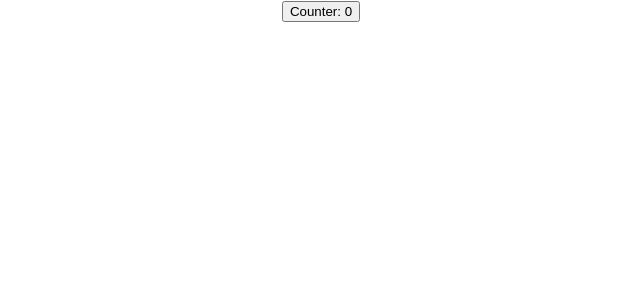
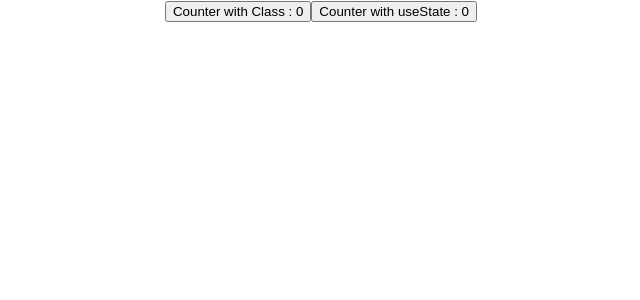
Before and after one commit to PraveenMatthewPhilip/react-code-snippets, a React (Create React App) app: page / in a window 1280 px wide. Shown: the top 300 px of the page, without its empty margins (319-959 px from the left). Built offline with nearby package versions, Linux system fonts and the light colour scheme.

Commit message:
implemented counter using useState, and restructed the project

```diff
--- a/src/App.js
+++ b/src/App.js
@@ -1,12 +1,14 @@
 import React from 'react';
 import './App.css';
 
-import CounterWithClass from './CounterWithClass'
+import ClassCounter from './hooks/useState/CounterWithClass';
+import HookCounter from './hooks/useState/HookCounter';
 
 function App() {
   return (
     <div className="App">
-      <CounterWithClass />
+      <ClassCounter />
+      <HookCounter />
     </div>
   );
 }
--- a/src/CounterWithClass.js
+++ b/src/hooks/useState/CounterWithClass.js
@@ -1,6 +1,6 @@
 import React, {Component} from 'react';
 
-class CounterWithClass extends Component {
+class ClassCounter extends Component {
 
     state = {
         counter: 0
@@ -14,9 +14,9 @@ class CounterWithClass extends Component {
 
     render(){
 
-    return(<button onClick={this.onClick}>Counter: {this.state.counter}</button>)
+    return(<button onClick={this.onClick}>Counter with Class : {this.state.counter}</button>)
 
     }
 }
 
-export default CounterWithClass;
+export default ClassCounter;
--- /dev/null
+++ b/src/hooks/useState/HookCounter.js
@@ -0,0 +1,17 @@
+import React, { useState } from 'react';
+
+const HookCounter = () => {
+
+    const [ counter, setCounter ] = useState(0);
+
+     /* const onClick = () => {
+        setCounter(counter+1)
+    } */
+
+    return(
+        <button onClick={() => setCounter(counter + 1)} >Counter with useState : {counter}</button>
+    )
+
+}
+
+export default HookCounter;
```
